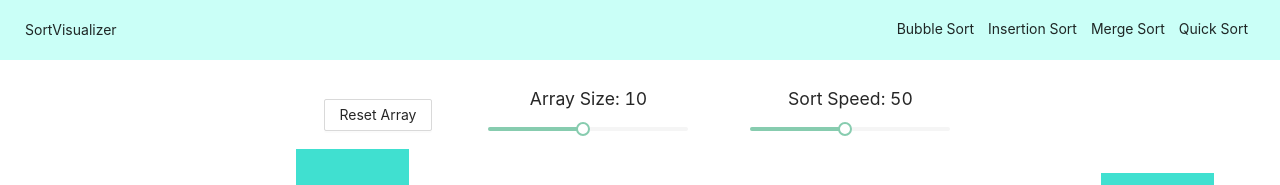
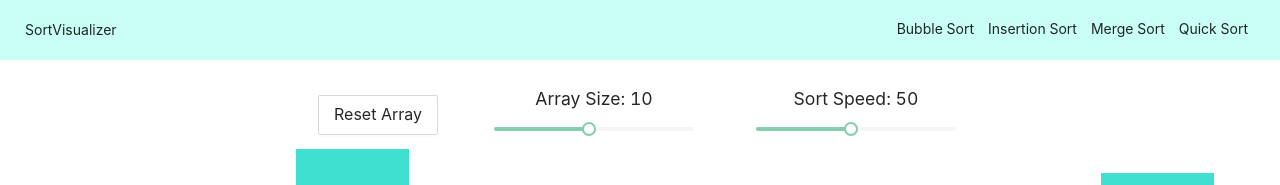
Before and after one commit to DDropping/SortingVisualizer, a React (Create React App) app: page / in a window 1280 px wide. Shown: the top 185 px of the page. Built offline with nearby package versions, Linux system fonts and the light colour scheme.

Commit message:
Update reset array button style

```diff
--- a/src/components/sortFilters/index.js
+++ b/src/components/sortFilters/index.js
@@ -27,7 +27,9 @@ const index = ({
   return (
     <Container>
       <FilterContainer>
-        <Button onClick={resetArray}>Reset Array</Button>
+        <Button size="large" onClick={resetArray}>
+          Reset Array
+        </Button>
       </FilterContainer>
       <FilterContainer>
         <Title>Array Size: {arrayLength} </Title>
```
Also changed, not shown: 1 other file (tests, documents, lock files or other folders).
